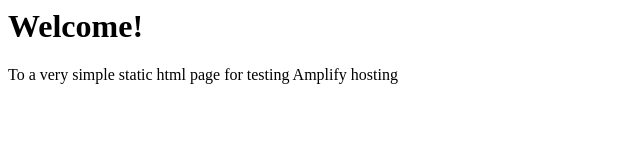
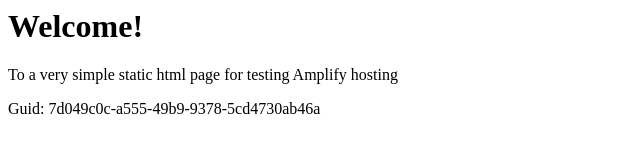
Before and after one commit to amplify-github-test-hkg/Github-PR-Commit-Integration-Test-DoNotTouch-Gith-P5X5MO5I-v1-prod-ap-east-1, a website: page src/index.html in a window 1280 px wide. Shown: the whole page, without its empty margins (0-640 px from the left). Drawn offline with Linux system fonts and the light colour scheme.

Commit message:
commit from integ tests

```diff
--- a/src/index.html
+++ b/src/index.html
@@ -1,3 +1,5 @@
+
+
 <html lang="en">
 
 <head>
@@ -10,6 +12,6 @@
 <body>
     <h1>Welcome!</h1>
     <p>To a very simple static html page for testing Amplify hosting</p>
-</body>
+    <p>Guid: 7d049c0c-a555-49b9-9378-5cd4730ab46a</p></body>
 
 </html>
```
